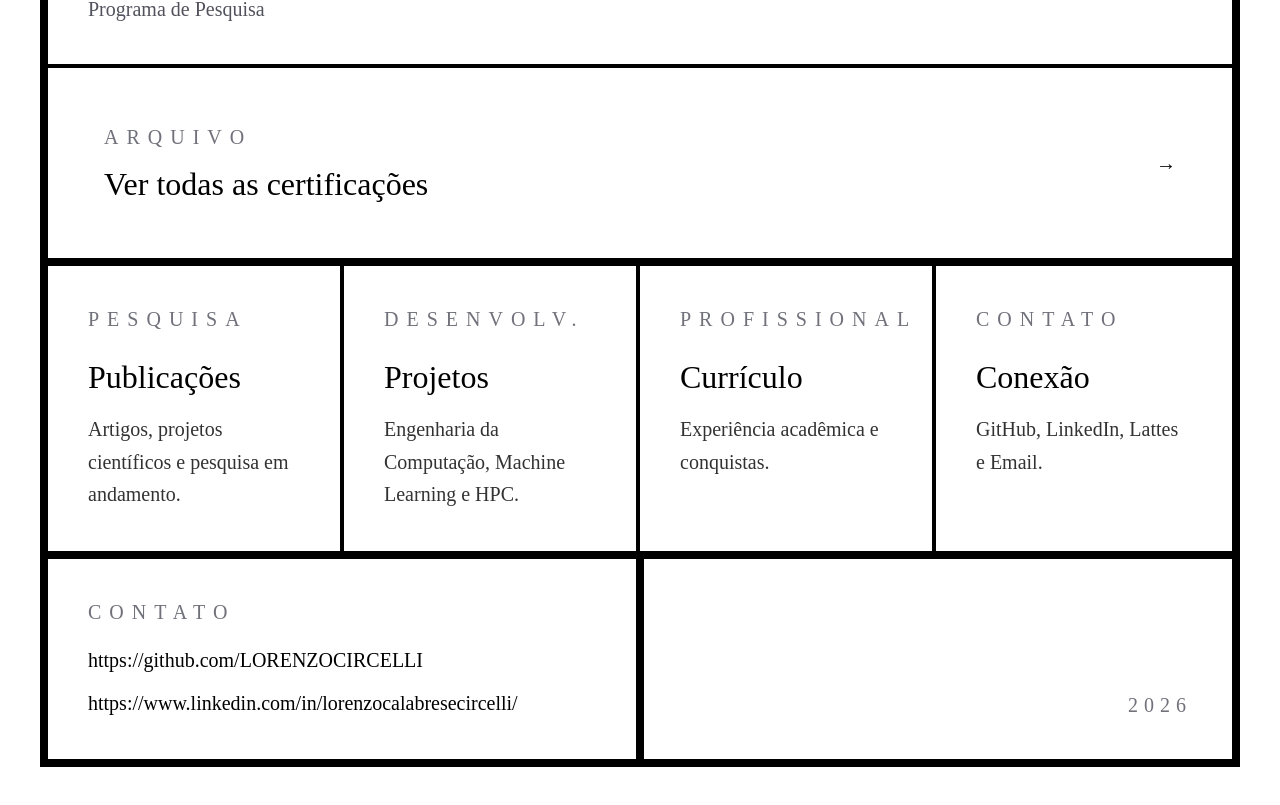
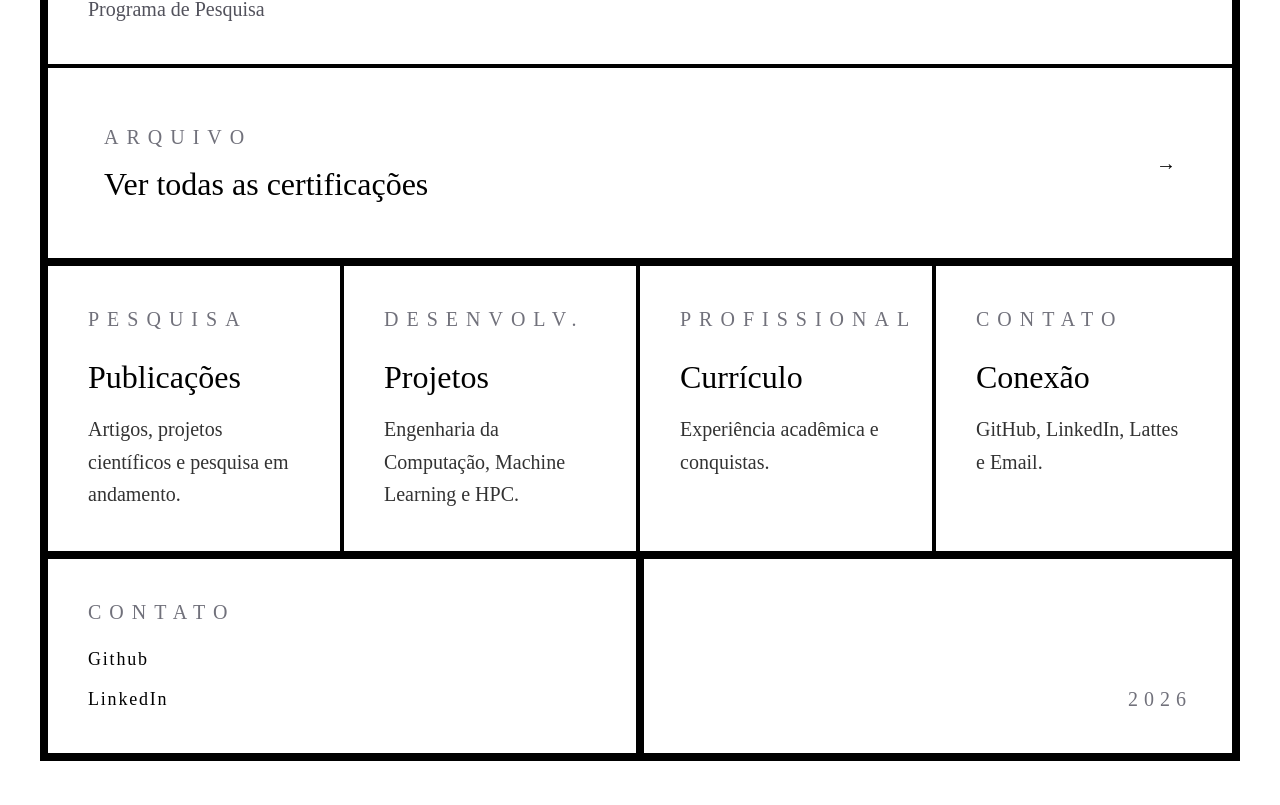
Before and after one commit to LORENZOCIRCELLI/Portfolio-Page, a React (Vite) app: page / in a window 1280 px wide. Shown: the part 2188-2993 px from the top of the page. Built offline with nearby package versions, Linux system fonts and the light colour scheme.

Commit message:
App update

```diff
--- a/src/App.tsx
+++ b/src/App.tsx
@@ -357,14 +357,14 @@ export default function App() {
               Contato
             </p>
 
-            <div className="space-y-3">
-              <p className="text-lg font-medium">
-                https://github.com/LORENZOCIRCELLI
-              </p>
+            <div className="space-y-3 flex flex-col text-bold text-lg text-shadow-zinc-600 tracking-[0.1em]">
+              <a href="https://github.com/LORENZOCIRCELLI" className="text-lg">
+                Github
+              </a>
 
-              <p className="text-lg font-medium">
-                https://www.linkedin.com/in/lorenzocalabresecircelli/
-              </p>
+              <a href="https://www.linkedin.com/in/lorenzocalabresecircelli/" className="text-lg">
+                LinkedIn
+              </a>
             </div>
 
           </div>
```
